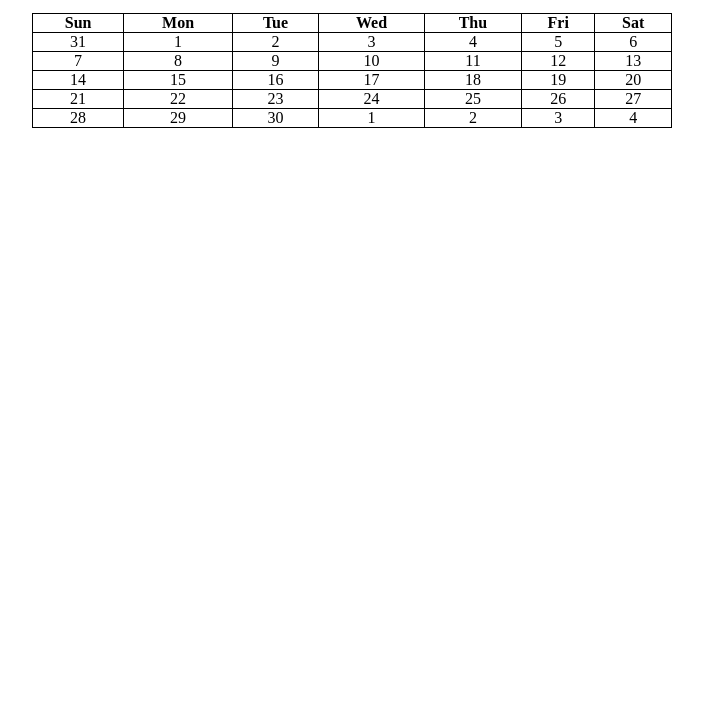
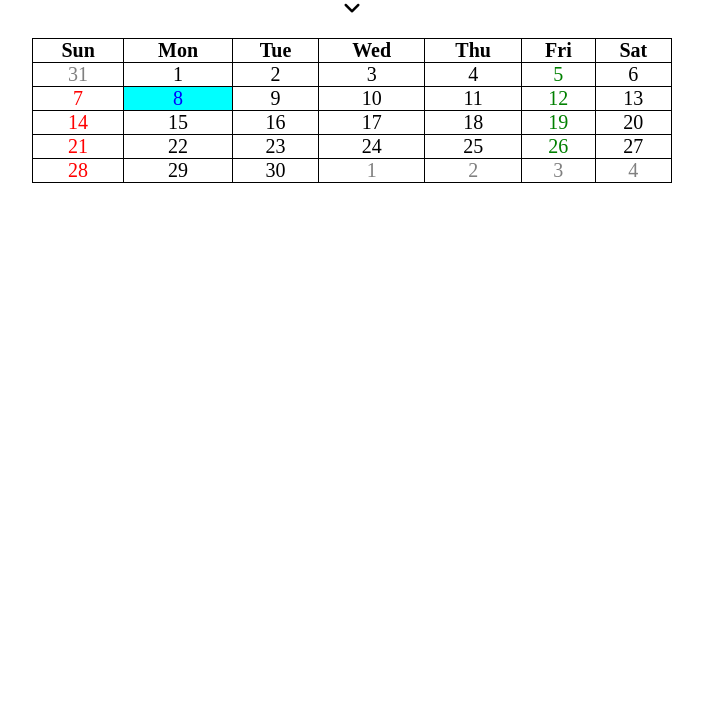
Before and after one commit to kja-axelor/Frontend, a plain HTML site: page html-css/project-1/calender.html in a window 1280 px wide. Shown: the part 96-800 px from the top of the page, without its empty margins (288-991 px from the left). Drawn offline with Linux system fonts and the light colour scheme.

Commit message:
Highlight fridays and sundays in calendar and modify css

```diff
--- a/html-css/project-1/calender.html
+++ b/html-css/project-1/calender.html
@@ -12,33 +12,43 @@
             border: 1px solid black;
             border-collapse: collapse;
         }
-        td{
+        td,th{
             text-align: center;
+            font-size: 20px;
         }
         *{
             padding: 0;
             margin: 0;
             box-sizing: border-box;
         }
-        .sun{
-            color: red;
+        .today{
+            background-color:cyan;
+            color: blue
+        }
+        .friday{
+            color:green;
+        }
+        .sunday{
+            color:red
+        }
+        .disable{
+            color:grey;
+            font-weight: lighter;
         }
     </style>
 </head>
 <body>
     <div class="container">
-        <div class="months" style="text-align: center;">
+        <div class="months" style="text-align: center; font-size: 20px;">
             <h1></h1>
-            <i class="fas fa-angle-up prev"></i>
+            <i class="fas fa-angle-up up"></i>
             <p></p>
-            <i class="fas fa-angle-down next"></i>
+            <i class="fas fa-angle-down down"></i>
         </div>
         <br>
         <table style="margin:auto ;width: 50%;">
             <tbody id="weekdays"></tbody>
-            <tbody id="days">
-                <tr></tr>
-            </tbody>
+            <tbody id="days"></tbody>
         </table>
     </div>
     <script src="./js/calender.js"></script>
--- a/html-css/project-1/js/calender.js
+++ b/html-css/project-1/js/calender.js
@@ -15,11 +15,7 @@ var calender = function () {
  .getDay();
 
   // LastDay(Previous month)
-  const prevLastDay = new Date(
-    date.getFullYear(),
-    date.getMonth(),
-    0
-  ).getDate();
+  const prevLastDay = new Date(date.getFullYear(),date.getMonth(),0).getDate();
 
   var months = [
     "January",
@@ -52,42 +48,62 @@ var calender = function () {
 
   document.querySelector(".months p").innerHTML = date.toDateString();
 
-  monthDays = document.querySelector("#days");
+ let  monthDays = document.querySelector("#days");
 
   // space logic (prev days)
   let days = ``;
+
   for (let j = firstdayIndex; j > 0; j--) {
-    days += `<td>${prevLastDay - j + 1}</td>`;
+    days += `<td class="disable">${prevLastDay - j + 1}</td>`;
     // days += `<td></td>`
   }
 
+  // Loop logic
   let count = firstdayIndex - 1;
-  // Loop logic
   for (let i = 1; i <= lastDay; i++) {
       count += 1;
       // row seperate
       if(count % 7 == 0){
           days += `</tr>`;
-          // count = firstdayIndex - 1;
+          count = 0;
       }
+
+      // display date
+
+      // today
+      if(i === new Date().getDate())
+      {
+          days += `<td class="today">${i}</td>`;
+      }
+      else if(count % 7 == 5){
+        // friday
+          days += `<td class="friday">${i}</td>`
+      }
+      else if(count % 7 == 0){
+          // Sunday
+         days += `<td class="sunday">${i}</td>`;
+      }
+      else{
           days += `<td>${i}</td>`;
+      }
   }
+
   // space logic (next days)
   const nextDays = 7 - lastDayIndex - 1;
   for (let index = 1; index <= nextDays; index++) {
-    days += `<td>${index}</td>`;
+      days += `<td class="disable">${index}</td>`;
     // days += `<td></td>`
   }
-
   days += `</tr>`;
   monthDays.innerHTML = days;
 };
 
-let upper = document.querySelector(".prev").addEventListener("click", () => {
+let upper = document.querySelector(".up").addEventListener("click", () => {
   date.setMonth(date.getMonth() + 1);
   calender();
 });
-let down = document.querySelector(".next").addEventListener("click", ()=>{
+
+let down = document.querySelector(".down").addEventListener("click", ()=>{
     date.setMonth(date.getMonth() - 1);
     calender();
 });
```
